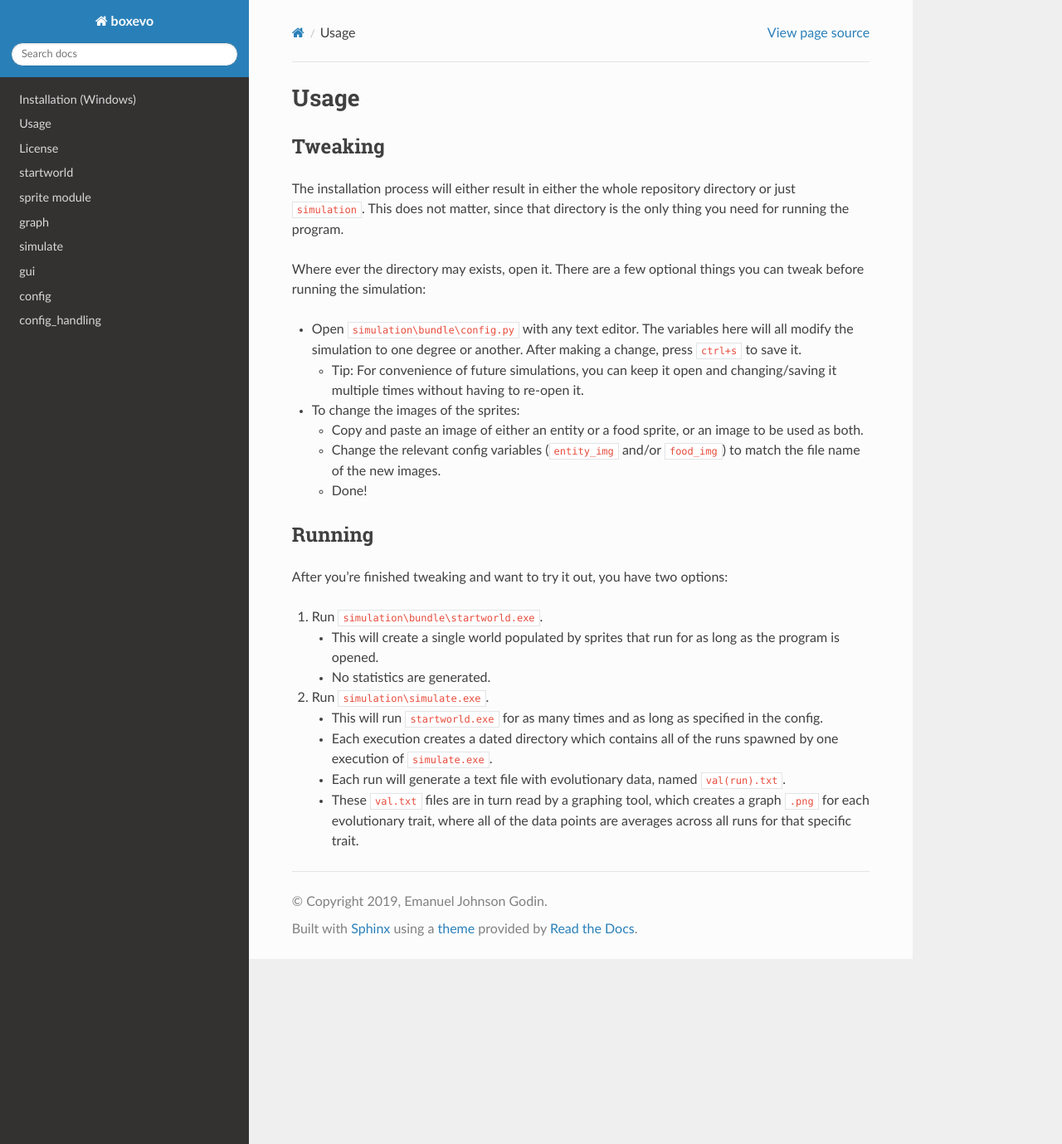
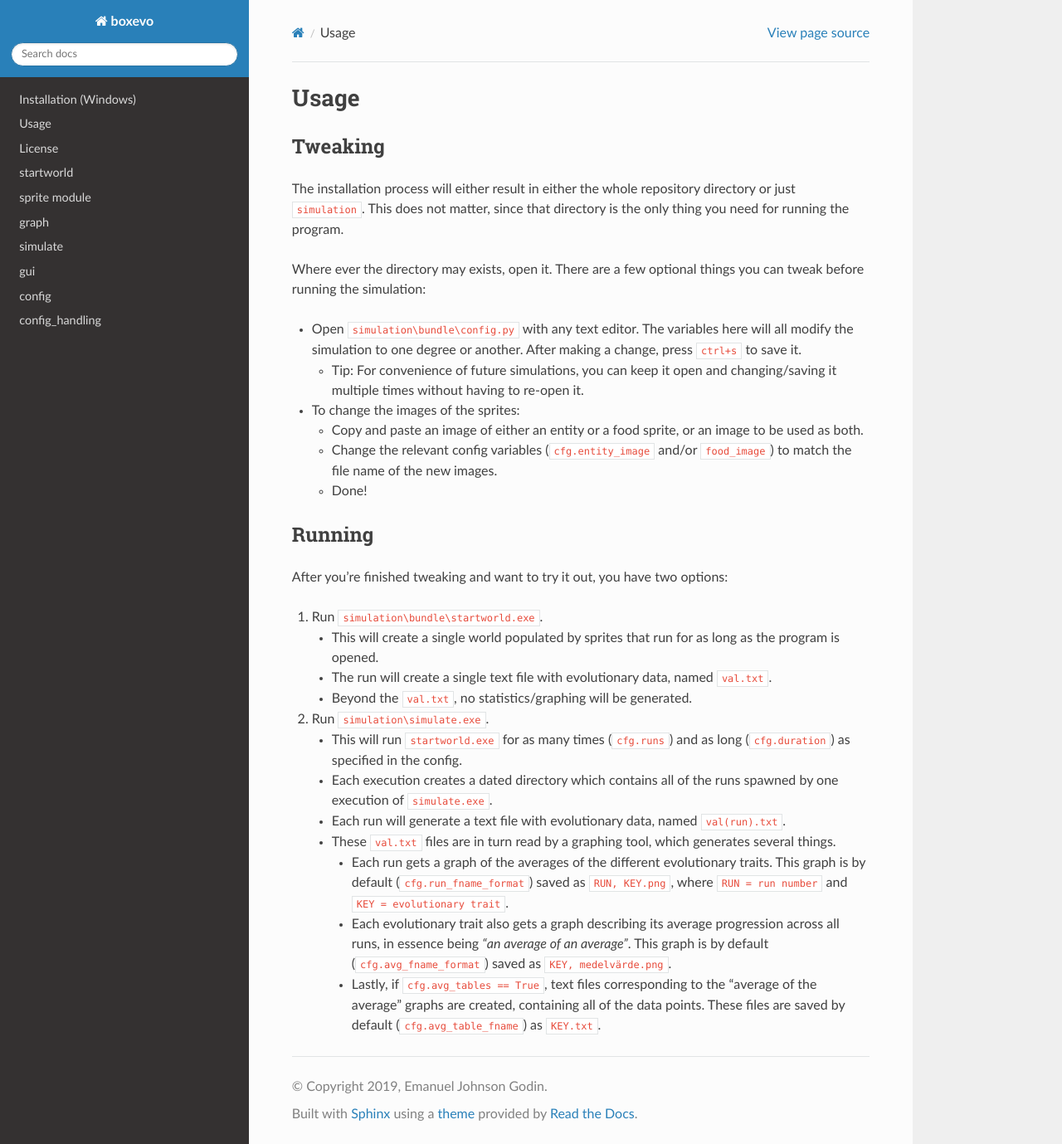
Before and after one commit to emanueljg/boxevo, a Sphinx documentation site: the page built from docs/source/02_usage.md, in a window 1280 px wide and 1379 px high. Shown: the whole window at 83% size. Built offline with Sphinx 7.4.7 and the Read the Docs theme 2.0.0, drawn with Linux system fonts in a browser that asks for light colours.

Commit message:
update graphing

```diff
--- a/docs/source/02_usage.md
+++ b/docs/source/02_usage.md
@@ -20,8 +20,8 @@ things you can tweak before running the simulation:
 -   To change the images of the sprites:
     -   Copy and paste an image of either an entity or a food sprite, or
         an image to be used as both.
-    -   Change the relevant config variables (`entity_img` and/or
-        `food_img`) to match the file name of the new images.
+    -   Change the relevant config variables (`cfg.entity_image` and/or
+        `food_image`) to match the file name of the new images.
     -   Done!
 
 #### Running
@@ -33,17 +33,23 @@ options:
 
     -   This will create a single world populated by sprites that run
         for as long as the program is opened.
-    -   No statistics are generated.
+    -   The run will create a single text file with evolutionary data, named `val.txt`.
+    -   Beyond the `val.txt`, no statistics/graphing will be generated.
 
 2.  Run `simulation\simulate.exe`.
 
-    -   This will run `startworld.exe` for as many times and as long as
+    -   This will run `startworld.exe` for as many times (`cfg.runs`) and as long (`cfg.duration`) as
         specified in the config.
     -   Each execution creates a dated directory which contains all of
         the runs spawned by one execution of `simulate.exe`.
     -   Each run will generate a text file with evolutionary data, named
         `val(run).txt`.
     -   These `val.txt` files are in turn read by a graphing tool, which
-        creates a graph `.png` for each evolutionary trait, where all of
-        the data points are averages across all runs for that specific
-        trait.
+        generates several things.
+        -   Each run gets a graph of the averages of the different evolutionary traits.
+            This graph is by default (`cfg.run_fname_format`) saved as `RUN, KEY.png`, where `RUN = run number` and
+            `KEY = evolutionary trait`.
+        -   Each evolutionary trait also gets a graph describing its average progression across all runs, in essence being
+            *"an average of an average"*. This graph is by default (`cfg.avg_fname_format`) saved as `KEY, medelvärde.png`.
+        -   Lastly, if `cfg.avg_tables == True`, text files corresponding to the "average of the average" graphs are created,
+            containing all of the data points. These files are saved by default (`cfg.avg_table_fname`) as `KEY.txt`.
```
Also changed, not shown: README.md (+20 -8 lines), docs/source/config.rst (+9 -3 lines), 4 other files.
